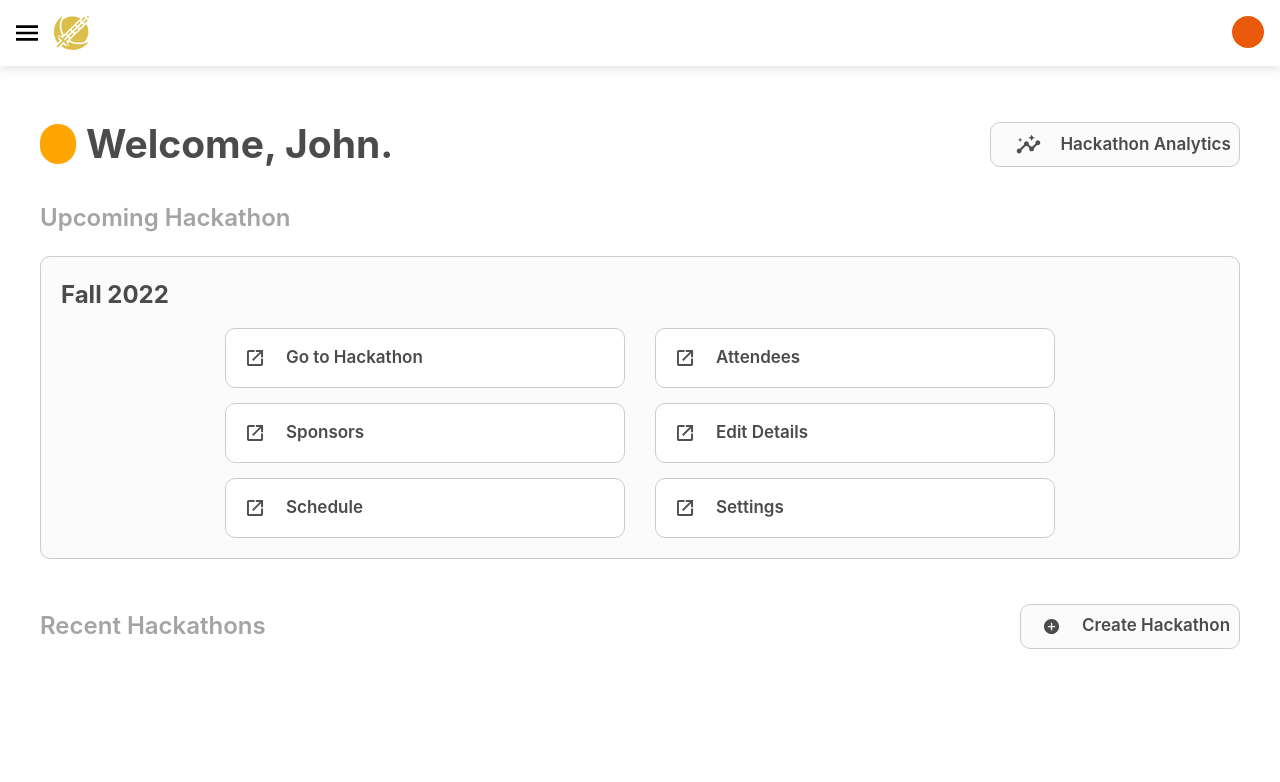
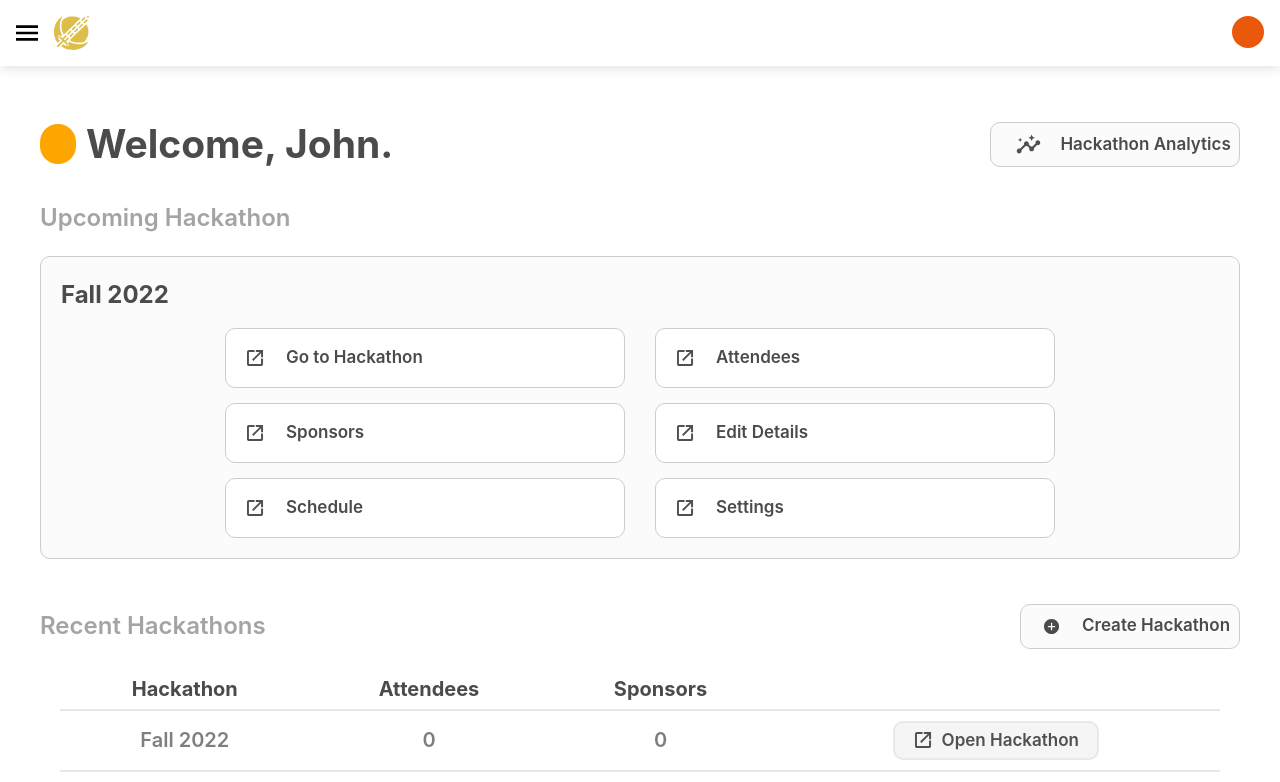
Before and after one commit to KnightHacks/admin-tool-frontend-2022, a React (Create React App) app: page / in a window 1280 px wide. Shown: the top 782 px of the page. Built offline with nearby package versions, Linux system fonts and the light colour scheme.

Commit message:
Added table component to home page

```diff
--- a/package.json
+++ b/package.json
@@ -3,7 +3,7 @@
 	"version": "0.1.0",
 	"private": true,
 	"dependencies": {
-		"@headlessui/react": "^1.6.6",
+		"@headlessui/react": "^1.7.3",
 		"@heroicons/react": "^2.0.10",
 		"@testing-library/jest-dom": "^5.16.5",
 		"@testing-library/react": "^13.3.0",
--- /dev/null
+++ b/src/components/home/EditHackathon.tsx
@@ -0,0 +1,70 @@
+import { ReactComponent as AdmitIcon } from '../../assets/Attendees/admit.svg';
+import { ReactComponent as DeleteIcon } from '../../assets/Attendees/delete.svg';
+import { Hackathon } from '../../models/hackathon';
+import { useState } from 'react';
+import InputGroup from '../InputGroup';
+
+/***
+ * @return form to edit hackathon details.
+ */
+export default function EditHackathon(props: { selectedHackathon: Hackathon }) {
+	const [hackathon, setHackathon] = useState<Hackathon>(props.selectedHackathon);
+	return (
+		<>
+			<span className="h-[1.5px] m-0 p-0 w-full bg-gray-200"></span>
+			<div className="grid h-full  grid-cols-1 grid-rows-1 lg:grid-cols-2 lg:grid-rows-1 items-center justify-start">
+				<div className="flex items-center h-full p-4 justify-start flex-col gap-4">
+					<div className="text-[28px] font-bold text-popup-heading">
+						Hackathon Details
+					</div>
+					<InputGroup
+						value={hackathon.startDate ?? ''}
+						label={'Start Date'}
+						setValue={(updatedValue) => {
+							setHackathon((hackathon) => ({
+								...hackathon,
+								startDate: updatedValue,
+							}));
+						}}
+					/>
+
+					<InputGroup
+						value={hackathon.endDate ?? ''}
+						label={'End Date'}
+						setValue={(updatedValue) => {
+							setHackathon((hackathon) => ({
+								...hackathon,
+								endDate: updatedValue,
+							}));
+						}}
+					/>
+
+					<InputGroup
+						value={hackathon.status ?? ''}
+						label={'Status'}
+						setValue={(updatedValue) => {
+							setHackathon((hackathon) => ({
+								...hackathon,
+								status: updatedValue,
+							}));
+						}}
+					/>
+				</div>
+				<div
+					className={
+						'w-full h-full flex flex-col items-center justify-center p-2 rounded-lg shadow-sm bored-r-8 gap-6'
+					}
+				>
+					<button className="bg-dark-action-color p-2 text-white w-3/4 max-w-[400px] rounded-lg font-bold text-lg border-2 border-solid border-dark-action-border flex items-center justify-center flex-row gap-3 hover:brightness-90">
+						<AdmitIcon />
+						Add Hackathon
+					</button>
+					<button className="bg-red-action-color p-2 text-white w-3/4 max-w-[400px] rounded-lg font-bold text-lg border-2 border-solid border-red-action-border flex items-center justify-center flex-row gap-3 hover:brightness-90">
+						<DeleteIcon />
+						Delete Hackathon
+					</button>
+				</div>
+			</div>
+		</>
+	);
+}
--- /dev/null
+++ b/src/components/home/HomeRow.tsx
@@ -0,0 +1,42 @@
+import { Hackathon, Term } from '../../models/hackathon';
+import { ReactComponent as OpenIcon } from '../../assets/Attendees/open.svg';
+import './home.css';
+
+/**
+ * @returns row for a hackathon in the recent hackathons table.
+ */
+
+export default function HomeRow(props: {
+	popUp: {
+		seenHackathonPopUp: boolean;
+		selectedHackathon: Hackathon;
+		open: boolean;
+	};
+	hackathon: Hackathon;
+	term: Term;
+	setOpen: (isOpen: boolean) => void;
+}) {
+	return (
+		<>
+			<td>{`${props.term.semester} ${props.term.year}`}</td>
+            <td> {props.hackathon.attendees.length} </td>
+            <td> {props.hackathon.sponsors.length} </td>
+			<td>
+				<button
+					id="openUser"
+					style={{width: "206px"}}
+					onClick={() => {
+						{
+							props.setOpen(true);
+						}
+					}}
+				>
+					<div id="openUserContent">
+						<OpenIcon />
+						Open Hackathon
+					</div>
+				</button>
+			</td>
+		</>
+	);
+}
--- /dev/null
+++ b/src/components/home/HomeTable.tsx
@@ -0,0 +1,118 @@
+import { useState } from 'react';
+import { Hackathon , HackathonStatus, Semester} from '../../models/hackathon';
+import HomeRow from './HomeRow';
+import HomeTableHeader from './HomeTableHeader';
+import Table from '../Table';
+import PopUp from '../PopUp';
+import EditHackathon from './EditHackathon';
+
+/**
+ * Creation of the Recent Hackathons Table component for the Home page. The filter for the Recent Hackathons Table will be applied here to display the corresponding hackathons.
+ * @returns the table of recent hacakthons.
+ */
+export default function AttendeeTable() {
+	const hackathonData: Array<Hackathon> = [];
+	const [popUp, setPopUp] = useState<{
+		seenHackathonPopUp: boolean;
+		selectedHackathon: Hackathon;
+		open: boolean;
+	}>({
+		seenHackathonPopUp: false,
+		selectedHackathon: {
+			attendees: [],
+			events: [],
+			id: 'nasneofnsofaoewkn',
+			sponsors: [],
+			startDate: new Date(),
+			endDate: new Date(new Date().getTime() + 1000 * 60 * 60 * 24),
+			status: HackathonStatus.PRESENT,
+			term: {
+				semester: Semester.FALL,
+				year: 2022,
+			},
+		},
+		open: false,
+	});
+
+	let dummyHackathonData: Hackathon = {
+		attendees: [],
+		events: [],
+		id: 'nasneofnsofaoewkn',
+		sponsors: [],
+		startDate: new Date(),
+		endDate: new Date(new Date().getTime() + 1000 * 60 * 60 * 24),
+		status: HackathonStatus.PRESENT,
+		term: {
+			semester: Semester.FALL,
+			year: 2022,
+		},
+	};
+	// TODO: Remove after adding APIs
+	for (var i = 0; i < 4; i++) {
+		hackathonData.push({
+			...dummyHackathonData,
+		});
+	}
+
+	return (
+		<>
+			{/* PopUp Component */}
+			<PopUp
+				open={popUp.open}
+				setOpen={(isOpen) => {
+					setPopUp((popUp) => ({
+						...popUp,
+
+						open: isOpen,
+					}));
+				}}
+				headerContent={
+					<div className=" text-popup-heading text-bold text-xl">
+						{`${popUp.selectedHackathon.term.semester} ${popUp.selectedHackathon.term.year}`}
+					</div>
+				}
+				bodyContent={
+					<EditHackathon selectedHackathon={popUp.selectedHackathon} />
+				}
+			></PopUp>
+
+			{/* Table Component */}
+			<Table
+				headerContent={
+					<HomeTableHeader/>
+				}
+				bodyContent={
+					<>
+						{hackathonData.map((hackathon) => {
+							return (
+								<tr key={hackathon.id}>
+									<HomeRow
+										key={hackathon.id}
+										hackathon = {hackathon}
+										term = {hackathon.term}
+										popUp={popUp}
+										setOpen={(isOpen) => {
+											if (!popUp.seenHackathonPopUp) {
+												setPopUp({
+													seenHackathonPopUp: true,
+													selectedHackathon: hackathon,
+													open: isOpen,
+												});
+											} else {
+												setPopUp((popUp) => ({
+													...popUp,
+													selectedHackathon: hackathon,
+													open: isOpen,
+												}));
+											}
+										}}
+									/>
+								</tr>
+							);
+						})}
+					</>
+				}
+			></Table>
+		</>
+	);
+}
--- /dev/null
+++ b/src/components/home/HomeTableHeader.tsx
@@ -0,0 +1,11 @@
+
+export default function HomeTableHeader() {
+	return (
+		<>
+			<th> Hackathon </th>
+			<th> Attendees </th>
+			<th> Sponsors </th>
+			<th></th>
+		</>
+	);
+}
--- a/src/components/home/home.css
+++ b/src/components/home/home.css
@@ -189,3 +189,78 @@
 }
 
 /* #endregion Page Subheaders */
+
+/* region Recent Hackathons Table */
+
+#openUser {
+	width: 171px;
+	height: 39px;
+
+	background: #f5f5f5;
+	border: 2px solid #e8e8e8;
+	border-radius: 10px;
+}
+
+#openUser:hover {
+	background: #d3d2d2;
+	border: 2px solid #d3d2d2;
+}
+
+#openUserContent {
+	display: flex;
+	flex-direction: row;
+	justify-content: center;
+	align-content: center;
+	gap: 10px;
+
+	font-style: normal;
+	font-weight: 600;
+	font-size: 17px;
+	line-height: 21px;
+	display: flex;
+	align-items: center;
+
+	color: #505050;
+}
+
+table {
+	border-collapse: collapse;
+	border-spacing: 5px;
+}
+
+tr {
+	text-align: start;
+}
+
+th {
+	border-bottom: 2px solid #e8e8e8;
+	min-width: 50px;
+	white-space: nowrap;
+	font-weight: 700;
+	font-size: 20px;
+	color: #4b4b4b;
+	padding: 5px;
+	padding-right: px;
+	padding-left: 10px;
+}
+
+.topBorder {
+	border-top: 2px solid #e8e8e8;
+}
+
+td {
+	white-space: nowrap;
+	overflow: hidden;
+	text-overflow: ellipsis;
+
+	border-bottom: 2px solid #e8e8e8;
+	font-weight: 600;
+	font-size: 20px;
+	line-height: 24px;
+	color: #7f7f7f;
+	padding: 10px;
+
+	text-align: center;
+}
+
+/* endregion Recent Hackathons Table */
--- a/src/pages/home.tsx
+++ b/src/pages/home.tsx
@@ -2,6 +2,7 @@ import '../components/home/home.css';
 import { ReactComponent as PageLinksIcon } from '../assets/home/arrow.svg';
 import { ReactComponent as CreateHackathonIcon } from '../assets/home/createHackathonIcon.svg';
 import { ReactComponent as HackathonAnalyticsIcon } from '../assets/home/hackathonAnalyticsIcon.svg';
+import HomeTable from '../components/home/HomeTable';
 import { Link } from 'react-router-dom';
 
 export default function Home() {
@@ -63,7 +64,8 @@ export default function Home() {
 				</Link>
 			</div>
 
-			{/* TODO: Add Table Component Here */}
+			{/* Table Component */}
+			<HomeTable />
 		</div>
 	);
 }
```
Also changed, not shown: 1 other file (tests, documents, lock files or other folders).
